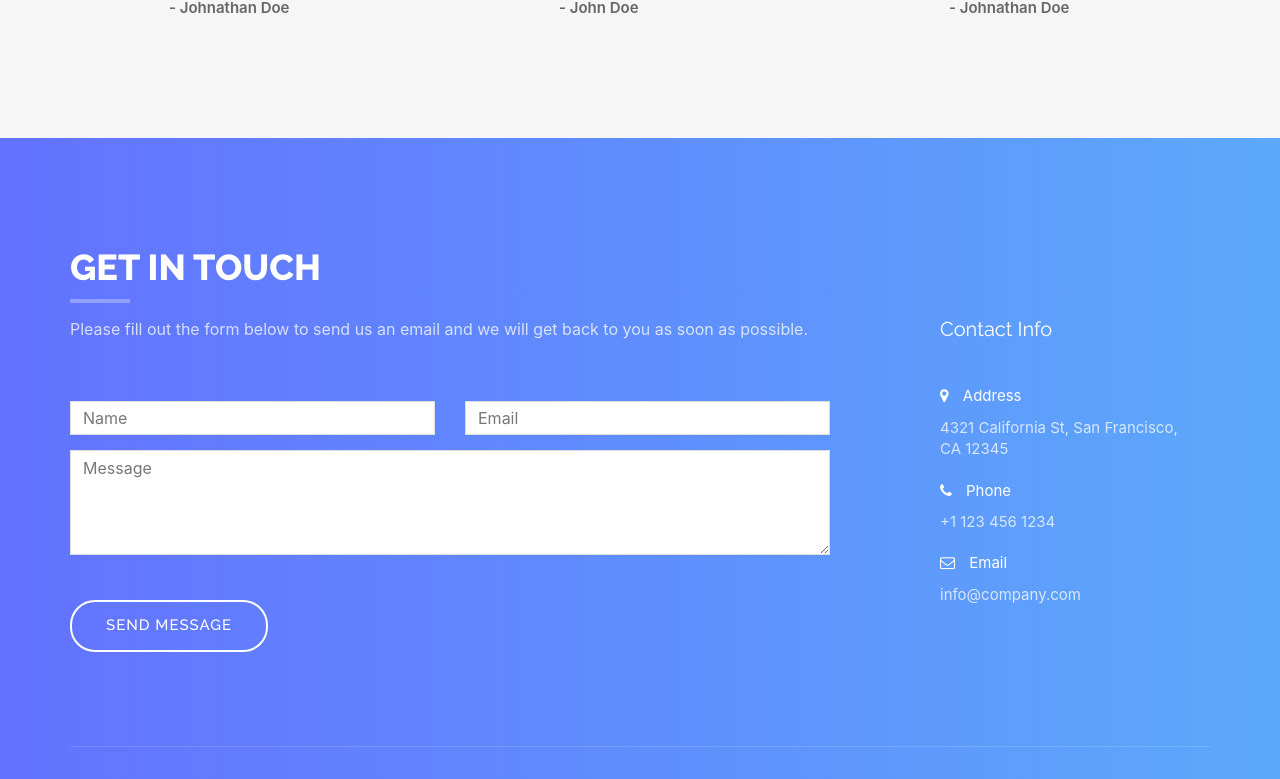
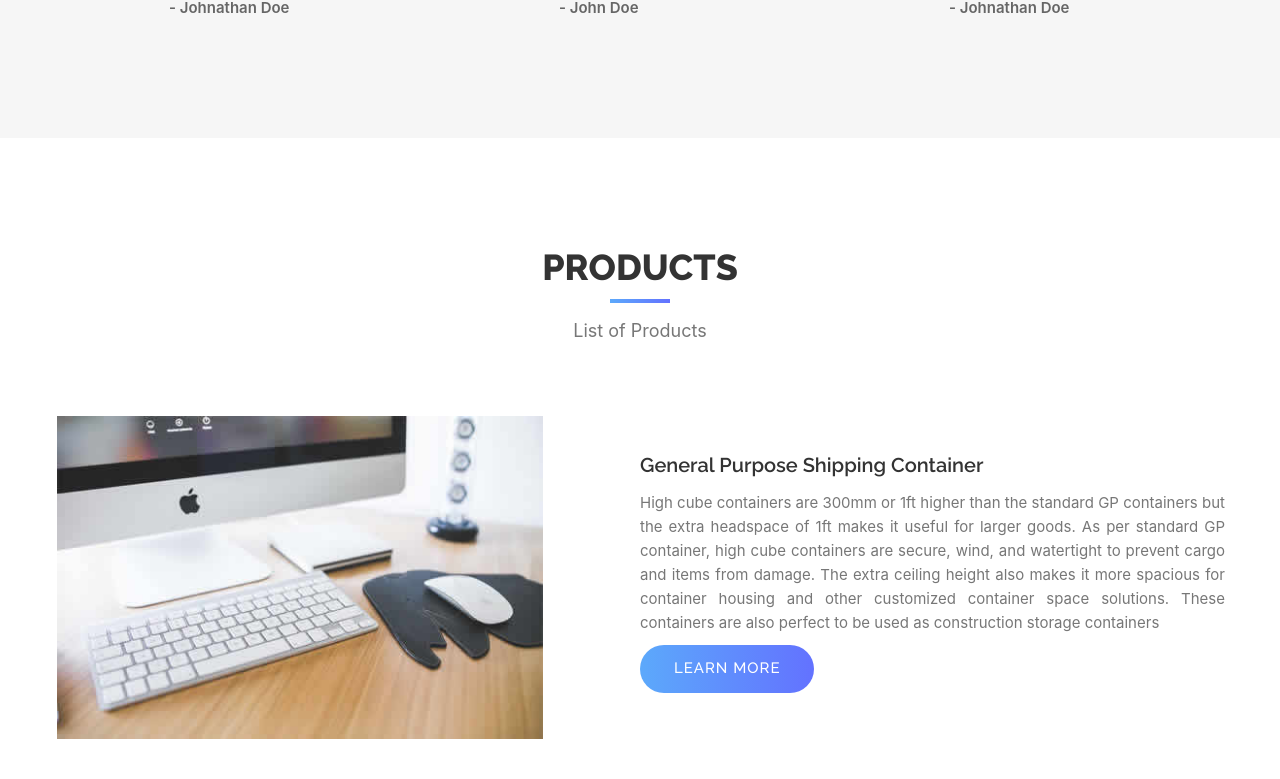
Before and after one commit to hubertwirawan/React-Landing-master, a React (Create React App) app: page / in a window 1280 px wide. Shown: the part 4279-5058 px from the top of the page. Built offline with nearby package versions, Linux system fonts and the light colour scheme; what smooth-scroll would draw is missing.

Commit message:
Update products.jsx

```diff
--- a/src/components/products.jsx
+++ b/src/components/products.jsx
@@ -1,7 +1,7 @@
 import React from "react";
 import { useState, useEffect } from "react";
 import { Navigation } from "./navigation";
-// import { ListProduct } from "./listproduct";
+import { ListProduct } from "./listproduct";
 
 import JsonData from "../data/data.json";
 
@@ -15,7 +15,7 @@ const Products = () => {
     <div>
       <Navigation/>
 
-      {/* <ListProduct data={landingPageData.Gallery}/> */}
+      <ListProduct data={landingPageData.Gallery}/>
     </div>
 
 
```
